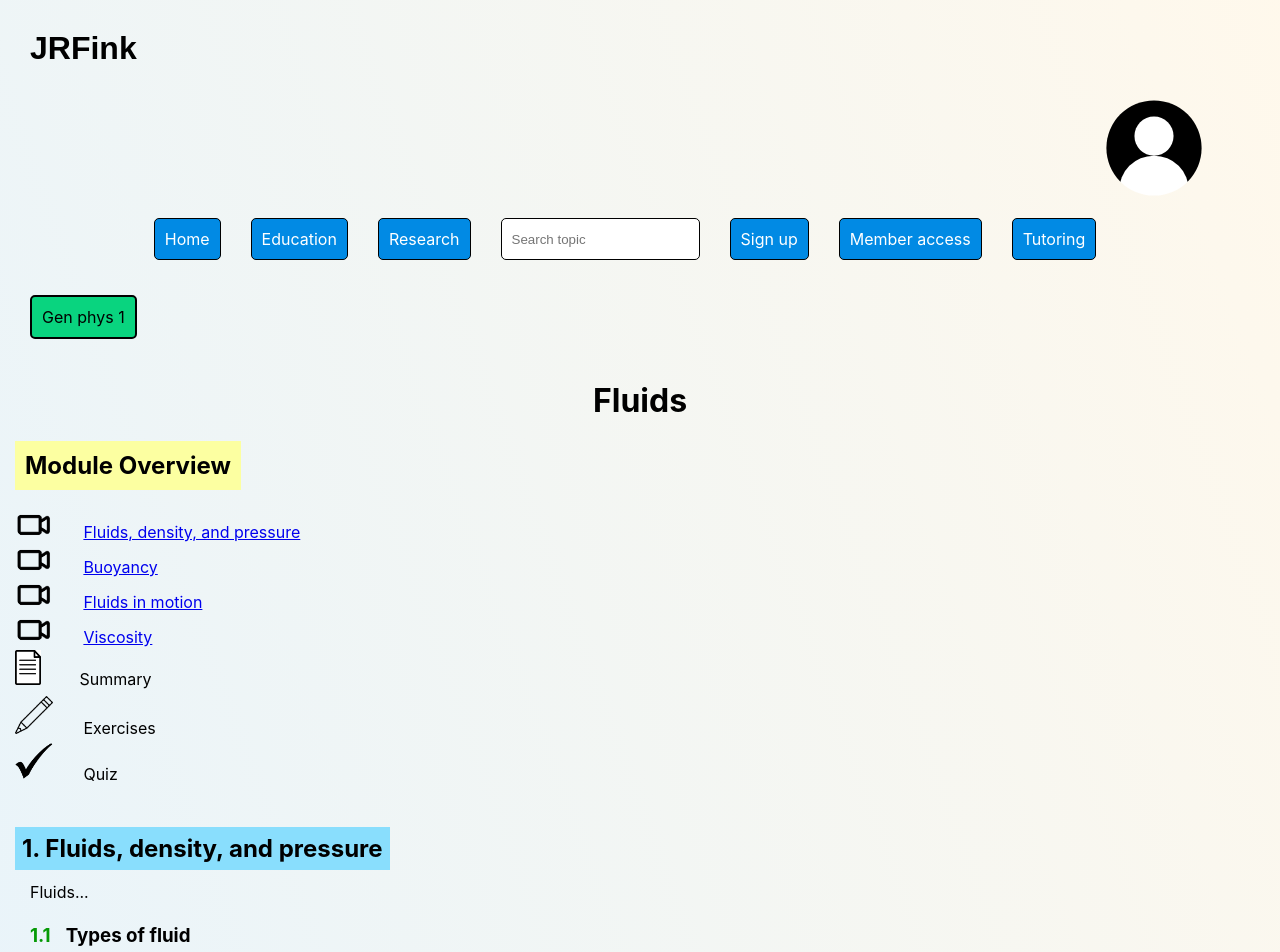
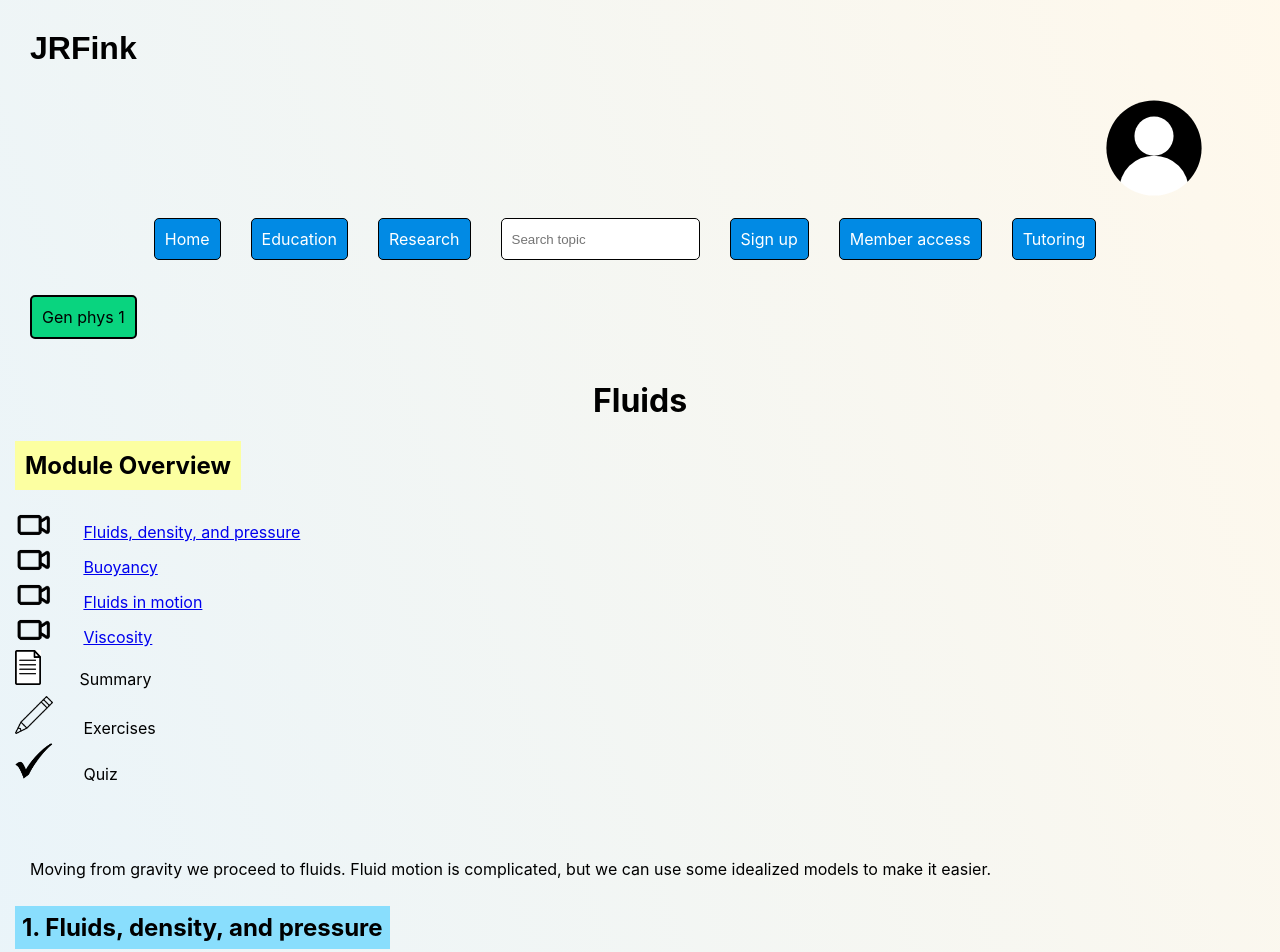
Before and after one commit to JRFink/jrfphyspagesnew, a Next.js app: page /education/gp1/fluid in a window 1280 px wide. Shown: the top 952 px of the page. Built offline with nearby package versions, Linux system fonts and the light colour scheme.

Commit message:
Update index.tsx

```diff
--- a/pages/education/gp1/fluid/index.tsx
+++ b/pages/education/gp1/fluid/index.tsx
@@ -14,6 +14,11 @@ const Fluid = () => {
                 Fluids
             </h1>
             <ModoverviewFluid />
+<br />
+<p>
+      Moving from gravity we proceed to fluids. Fluid motion is complicated, but we can use some idealized models to make it easier.
+</p>
+<br />
             <h2 className={style.h2SectionColor} id="fluid">
                 1. Fluids, density, and pressure
             </h2>
```
